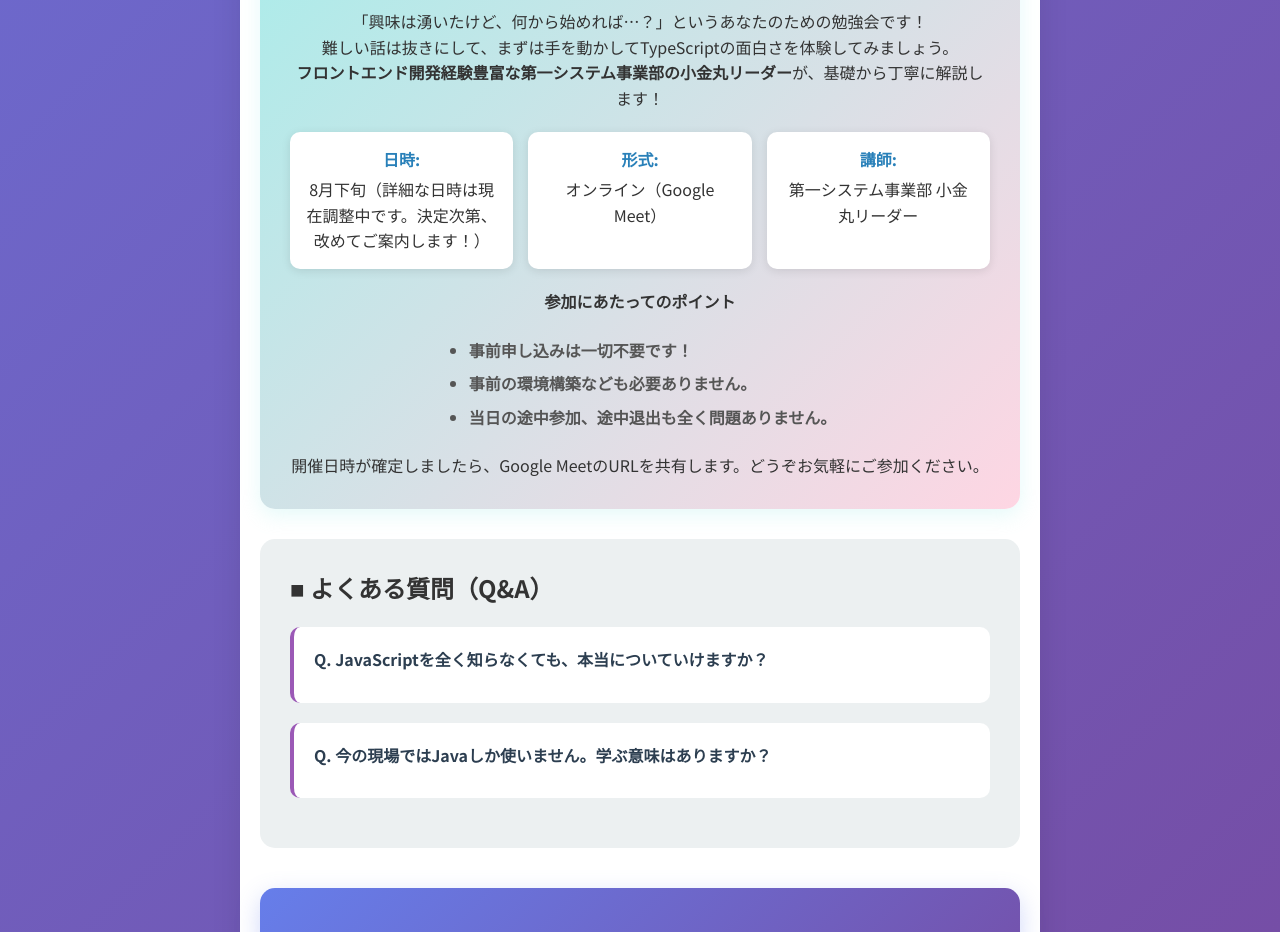
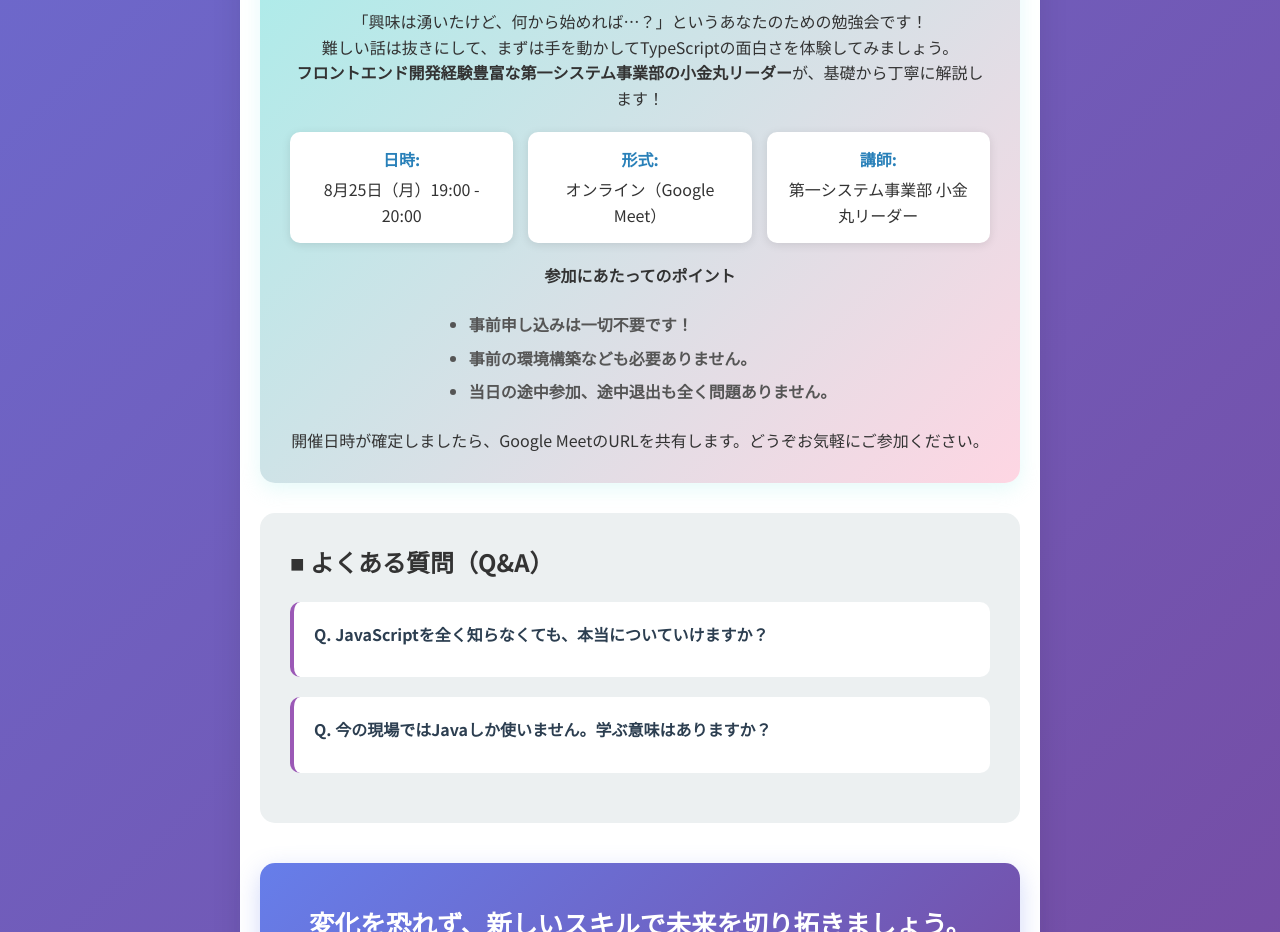
Before and after one commit to MasatakaNakamura/AwarenessCampaign-202508, a plain HTML site: page index.html in a window 1280 px wide. Shown: the part 1920-2852 px from the top of the page. Drawn offline with Linux system fonts and the light colour scheme.

Commit message:
イベント日時を8月25日（月）19:00 - 20:00に更新

```diff
--- a/index.html
+++ b/index.html
@@ -351,7 +351,7 @@
             <div class="event-details">
                 <div class="event-detail">
                     <strong>日時:</strong>
-                    8月下旬（詳細な日時は現在調整中です。決定次第、改めてご案内します！）
+                    8月25日（月）19:00 - 20:00
                 </div>
                 <div class="event-detail">
                     <strong>形式:</strong>
```
